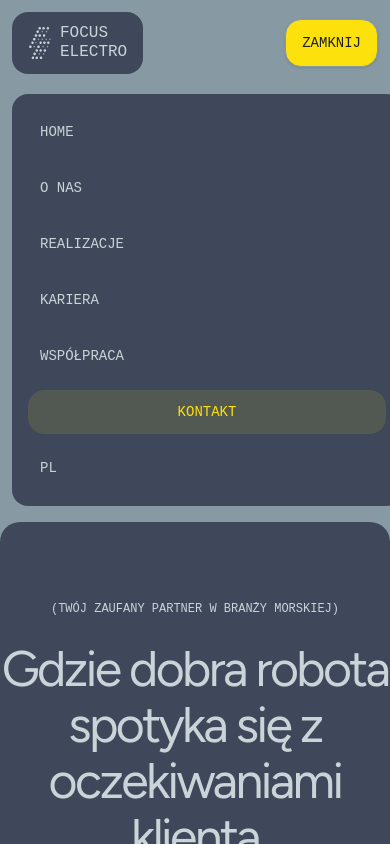
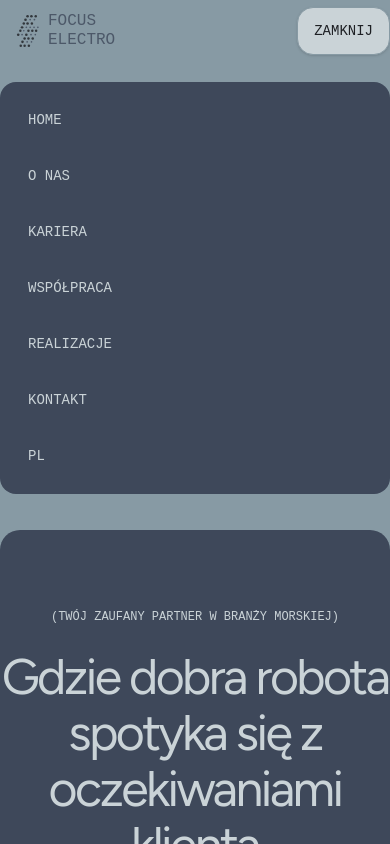
Before and after one commit to costamkoduje/vibe-focus, a Next.js app: page /about in a window 390 px wide. Both pictures are taken after a click on the button "MENU". Shown: the top 844 px of the page. Built offline with nearby package versions, Linux system fonts and the light colour scheme.

Commit message:
feat: update mobile navigation styling - remove dark background from logo, use dark logo SVG, change menu button to gray-light

```diff
--- a/src/components/ui/navigation/navigation.tsx
+++ b/src/components/ui/navigation/navigation.tsx
@@ -48,10 +48,10 @@ export const Navigation = (): React.JSX.Element => {
   return (
     <div ref={navigationRef} id="navigation" className="flex flex-col w-full relative">
       {/* Mobile Navigation */}
-      <div className="flex md:hidden w-full items-center justify-between gap-2 p-3">
-        <Link href="/" className="flex items-center gap-2 bg-gray-dark rounded-m px-4 py-3 hover:bg-gray-dark/80 transition-colors min-h-[44px]">
-          <Image className="w-6 h-8" alt="Logo FE" src="/images/icons/logoFE.svg" width={24} height={32} />
-          <div className="fonts-mono-l text-gray-light leading-tight">
+      <div className="flex md:hidden w-full items-center justify-between gap-2 ">
+        <Link href="/" className="flex items-center gap-2 px-4 py-3 hover:opacity-80 transition-opacity min-h-[44px]">
+          <Image className="w-6 h-8" alt="Logo FE" src="/images/icons/logoFEdark.svg" width={24} height={32} />
+          <div className="fonts-mono-l text-gray-dark leading-tight">
             {translations.navigation.companyName.split(' ').map((word, index, array) => (
               <React.Fragment key={index}>
                 {word}
@@ -62,7 +62,7 @@ export const Navigation = (): React.JSX.Element => {
         </Link>
 
         <Button
-          className="bg-accent hover:bg-accent/90 text-dark rounded-m px-4 py-3 fonts-mono-xs min-h-[44px] min-w-[80px]"
+          className="bg-gray-light hover:bg-gray-light/90 text-dark rounded-m px-4 py-3 fonts-mono-xs min-h-[44px] min-w-[80px]"
           onClick={() => setIsMobileMenuOpen(!isMobileMenuOpen)}
         >
           {isMobileMenuOpen ? 'ZAMKNIJ' : 'MENU'}
@@ -71,7 +71,7 @@ export const Navigation = (): React.JSX.Element => {
 
       {/* Mobile Menu Dropdown */}
       {isMobileMenuOpen && (
-        <div className="md:hidden w-full bg-gray-dark mx-3 rounded-m mt-2 p-4 space-y-3">
+        <div className="md:hidden w-full bg-gray-dark md:mx-3 mx-0 rounded-m m-5 p-4 space-y-3">
           <Link
             href="/"
             className="block fonts-mono-m text-gray-light hover:text-accent transition-colors py-3 px-3 rounded-m hover:bg-gray-mid/20 min-h-[44px] flex items-center"
@@ -86,13 +86,7 @@ export const Navigation = (): React.JSX.Element => {
           >
             O NAS
           </Link>
-          <Link
-            href="/projects"
-            className="block fonts-mono-m text-gray-light hover:text-accent transition-colors py-3 px-3 rounded-m hover:bg-gray-mid/20 min-h-[44px] flex items-center"
-            onClick={() => setIsMobileMenuOpen(false)}
-          >
-            {translations.navigation.projects}
-          </Link>
+
           <Link
             href="/career"
             className="block fonts-mono-m text-gray-light hover:text-accent transition-colors py-3 px-3 rounded-m hover:bg-gray-mid/20 min-h-[44px] flex items-center"
@@ -108,16 +102,24 @@ export const Navigation = (): React.JSX.Element => {
             WSPÓŁPRACA
           </Link>
           <Link
+            href="/projects"
+            className="block fonts-mono-m text-gray-light hover:text-accent transition-colors py-3 px-3 rounded-m hover:bg-gray-mid/20 min-h-[44px] flex items-center"
+            onClick={() => setIsMobileMenuOpen(false)}
+          >
+            {translations.navigation.projects}
+          </Link>
+          <Link
             href="/contact"
-            className="block fonts-mono-m text-accent bg-accent/10 hover:bg-accent/20 transition-colors py-3 px-4 rounded-m mt-4 min-h-[44px] flex items-center justify-center"
-            onClick={() => setIsMobileMenuOpen(false)}
+            className="block fonts-mono-m text-gray-light hover:text-accent transition-colors py-3 px-3 rounded-m hover:bg-gray-mid/20 min-h-[44px] flex items-center"
+           onClick={() => setIsMobileMenuOpen(false)}
           >
             {translations.navigation.menu.contact}
           </Link>
 
+
           {/* Language switcher */}
           <button
-            className="block fonts-mono-m text-gray-light hover:text-accent transition-colors py-3 px-3 rounded-m hover:bg-gray-mid/20 mt-4 min-h-[44px] w-full text-left"
+            className="block fonts-mono-m text-gray-light hover:text-accent transition-colors py-3 px-3 rounded-m hover:bg-gray-mid/20 mt-5 min-h-[44px] w-full text-left"
             onClick={() => {
               if (isHydrated) {
                 toggleLanguage();
```
Also changed, not shown: public/images/icons/logoFEdark.svg (added).
